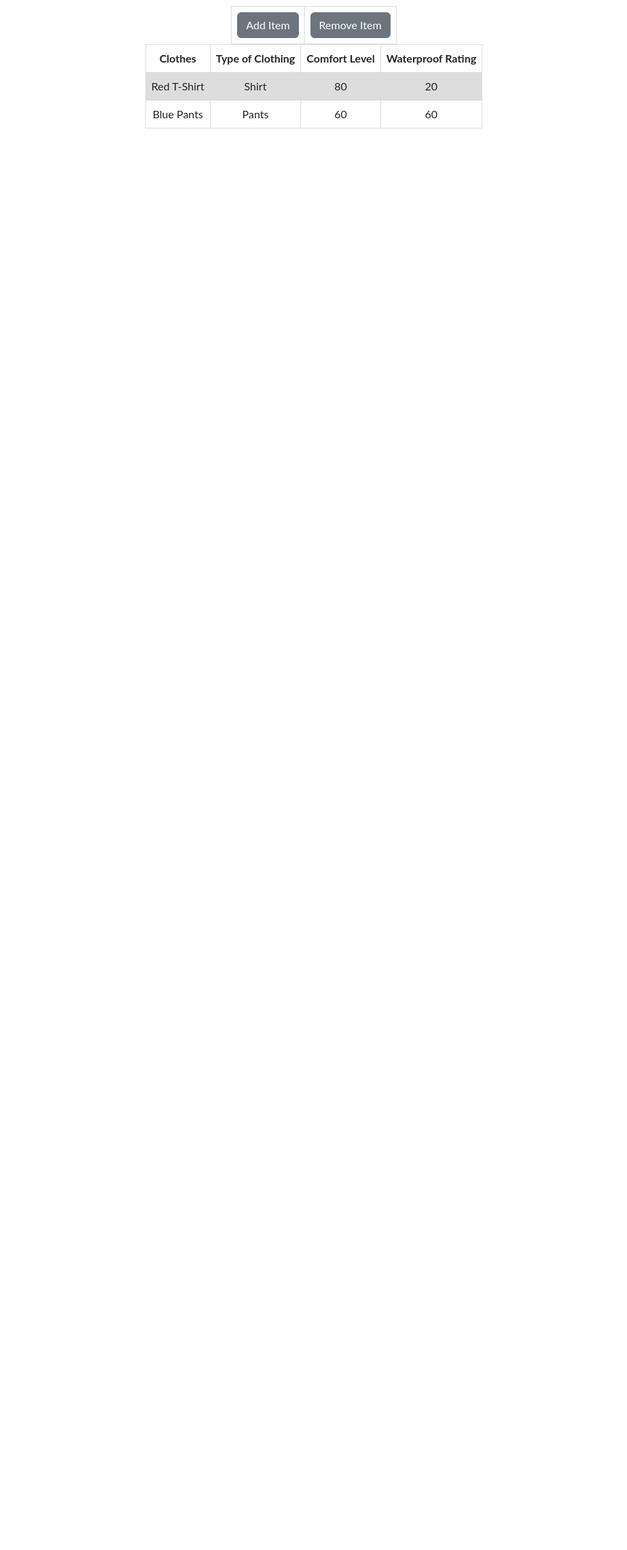
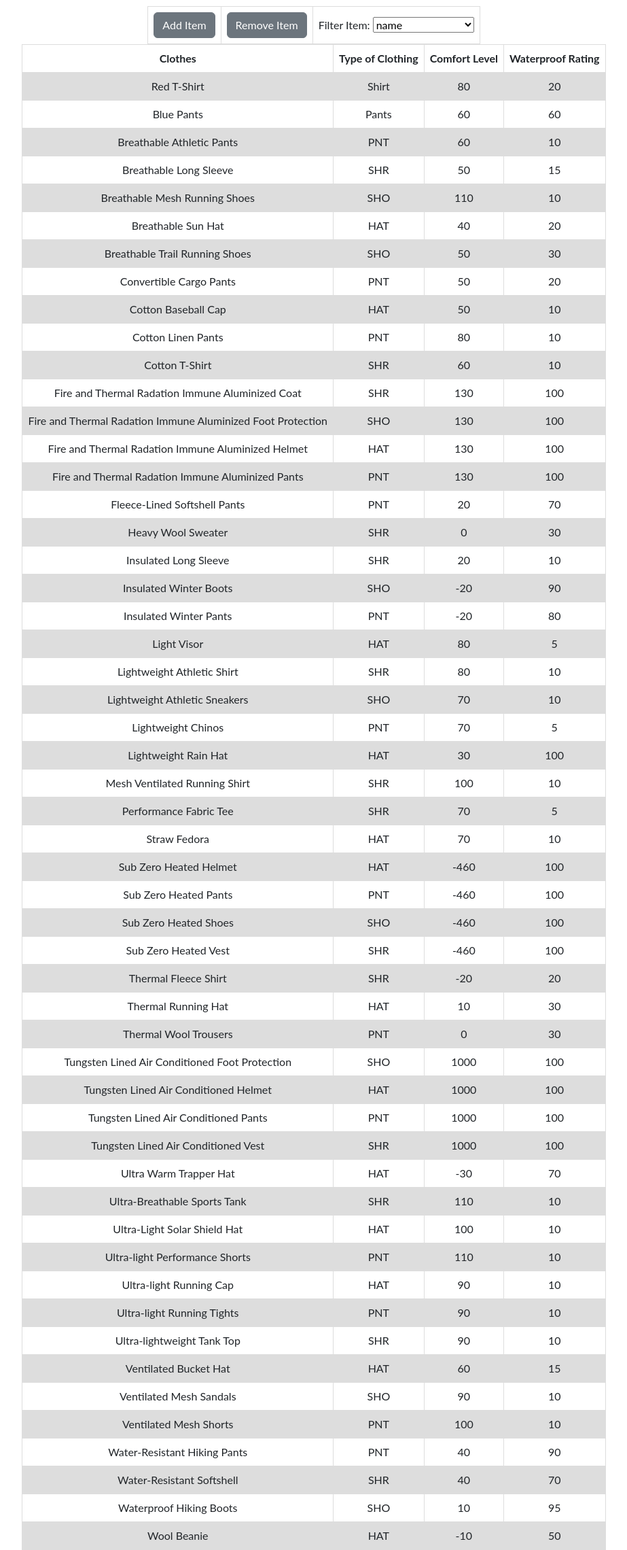
Before and after one commit to UCCS-CS4300-5300/group1-spring2024, a Django app: page /inventory in a window 1280 px wide. Shown: the part 145-2425 px from the top of the page at 68% size, without its empty margins (178-1101 px from the left). Before the commit the page ends 334 px from the top, so only its background shows below. Run offline with Django 5.2, Linux system fonts and the light colour scheme; data comes from the database, SQL or seed files in the repository; both versions use the stored data as it was after the commit; some libraries are stand-ins or nearby versions.

Commit message:
Added inventory filtering dropdown based on model parameteres. Only works with model values so there is no color wheel or anything like that yet

```diff
--- a/weather_app/models.py
+++ b/weather_app/models.py
@@ -236,7 +236,7 @@ class Weather(models.Model):
     if ('status' not in location_data):
       weather_response = requests.get(
           location_data['properties']['forecastHourly'])
-      # If the api doesn't randomly break
+      # If the api doesn't randomly break continue
       # This occurs when a location is valid but the server just fails for some reason
       if(weather_response.status_code == 500):
         return None
--- a/weather_app/templates/weather_app/base_template.html
+++ b/weather_app/templates/weather_app/base_template.html
@@ -142,9 +142,6 @@
           // document.getElementById("main").style.marginLeft= "0"; - was throwing error
         }
 
-          const cities = JSON.parse(document.getElementById('cities').textContent);
-          console.log(getType(cities))
-          console.log(cities)
         </script>
       </div>
     </nav>
--- a/weather_app/templates/weather_app/genericclothes_list.html
+++ b/weather_app/templates/weather_app/genericclothes_list.html
@@ -3,6 +3,9 @@
 {% load static %}
 
 {% block content %}
+
+<!-- to let us use custom tag filters defined in templatetags/inventory_extras.py -->
+
 <!-- Styling for the tables so they look nice -->
 <style>
   td, th {
@@ -17,6 +20,7 @@
 
 </style>
 
+
 <h1 style="text-align:center;">Inventory list</h1>
 
 <!-- Table used to hold the buttons that will let you add and remove items -->
@@ -28,11 +32,23 @@
     <td>
       <a class="btn btn-secondary" href="#" role="button">Remove Item</a>
     </td>
+    <td>
+      <label for="cars">Filter Item:</label>
+
+      <select name="cars" id="filter-clothes-dropdown">
+        {% for cloth_field_name in generic_clothes_fields %}
+          {% if not forloop.first %} <!-- skips the "id" field we received from the model -->
+        <option value={{ cloth_field_name }}>{{ cloth_field_name}}</option>
+        {% endif %}
+        {% endfor %}
+      </select>
+    </td>
+
   </tr>
 </table>
 
 <!-- Table that will display the items on the database -->
-<table align="center" style="margin: 0px auto;">
+<table align="center" class="clothes-list-table" style="margin: 0px auto;">
   <tr>
     <th>Clothes</th>
     <th>Type of Clothing</th>
@@ -52,14 +68,43 @@
     <td>60</td>
   </tr>
   <!-- For loop to autopopulate added items to display -->
-  {% for geenricclothes in genericclothes %}
+  {% for cloth in genericclothes %}
   <tr>
-    <td>{{ genericclothes.name }}</td>
-    <td>{{ genericclothes.clothing_type }}</td>
-    <td>{{ genericclothes.comfort_low }}</td>
-    <td>{{ genericclothes.waterproof_rating }}</td>
+    <td>{{ cloth.name }}</td>
+    <td>{{ cloth.clothing_type }}</td>
+    <td>{{ cloth.comfort_low }}</td>
+    <td>{{ cloth.waterproof_rating }}</td>
   </tr>
   {% endfor %}
+
 </table>
+<script>
+  document.addEventListener('DOMContentLoaded', function() {
+  const selectDropdown = document.getElementById("filter-clothes-dropdown");
+  if (selectDropdown) {
+    selectDropdown.addEventListener('change', function (e) {
+    // query page for clothes with the specified filter
+    e.preventDefault()
+    selectedFilter = e.target.value
+    // NOTE : The html response returned from the fetch request is CORRECT
+    // However, the browser is not responding to this. Ie. it is not re-loading the page to show the new html
+    // Thus we have to set it directly since simply reloading will send another request and not fix the issue.
+    // idk if this is just my browser. also we could change the filter so it just filters
+    // the html table directly without making a request but stuff I found online also looked messy
+    // TODO : Add better filters (color wheel, different dropdown for clothing type, etc.)
+    fetch("/inventory?filterBy=" + selectedFilter).then(response => response.text()) // Extract the response body as text
+      .then(html => {
+        // This is works but looks weird and will probably cause bugs
+        document.open();
+        document.write(html);
+        document.close();
+      })
+      .catch(error => {
+        console.error('Error fetching data:', error);
+      });
 
+  });
+  }
+  })
+</script>
 {% endblock %}
--- /dev/null
+++ b/weather_app/templatetags/inventory_extras.py
@@ -0,0 +1,6 @@
+# from django import template
+
+# register = template.Library()
+
+# def transformName(field_name):
+#   return field_name.capitalize().replace("_", " ")
--- a/weather_app/views.py
+++ b/weather_app/views.py
@@ -1,4 +1,4 @@
-from django.shortcuts import render
+from django.shortcuts import redirect, render
 from django.http import JsonResponse
 from django.views import View, generic
 from django.contrib import messages
@@ -14,6 +14,9 @@ from django.contrib.auth.models import Group
 from django.contrib import messages
 from .forms import CreateUserForm
 from typing import Any
+
+import logging
+logger = logging.getLogger("test_logger")
 
 class TemperatureView(View):
   """
@@ -85,16 +88,40 @@ class TemperatureView(View):
 
     return render(request, 'weather_app/recommendation.html', context)
 
-class GenericClothesListView(generic.ListView):
+class GenericClothesListView(View):
   model = GenericClothes
 
-class GenericClothesDetailView(generic.DetailView):
-  model = GenericClothes
+  def transform_field_name(self, field_name):
+    return field_name.capitalize().replace("_", " ")
 
-  def get_context_data(self, **kwargs):
-    context = super(GenericClothesDetailView, self).get_context_data(**kwargs)
-    context['genericclothes'] = GenericClothes.objects.filter(genericclothes=context['genericclothes'])
-    return context
+  def get(self, request, *args, **kwargs):
+    #DATA FOR TESTING
+    # test_cloth = self.model(name="nade", clothing_type="SHO", comfort_low=10, comfort_high=20, waterproof_rating=400)
+    # test_cloth.save()
+
+    # Get field model names for the context so frontend knows what options we can query clothing by
+    context = {}
+    field_name = request.GET.get('filterBy')
+    if(field_name == None):
+      field_name = "name" # If no filter is provided sort by name by default
+    logger.debug(field_name)
+    fields = self.model._meta.get_fields()
+
+    context["generic_clothes_fields"] = [field.name for field in fields] # Only send field names to make filtering easier on frontend
+    context['genericclothes'] = self.model.objects.all().order_by(field_name)
+    return render(request, 'weather_app/genericclothes_list.html', context)
+
+# class GenericClothesDetailView(generic.DetailView):
+#   model = GenericClothes
+#   template = "/weather_app/generic_clothes_detail.html"
+#   context_object_name = "objects"
+
+#   def get_queryset(self):
+#     filter_param = request.GET.get('filterBy')
+#     queryset = super().get_queryset()
+#     if filter_param:
+#       queryset = queryset.filter(your_field=filter_param)
+#     return queryset
 
 # index home page
 class WeatherView(View):
```
Also changed, not shown: django_project/settings.py (+24 -0 lines), weather_app/templatetags/__init__.py (added), weather_cache.sqlite.
